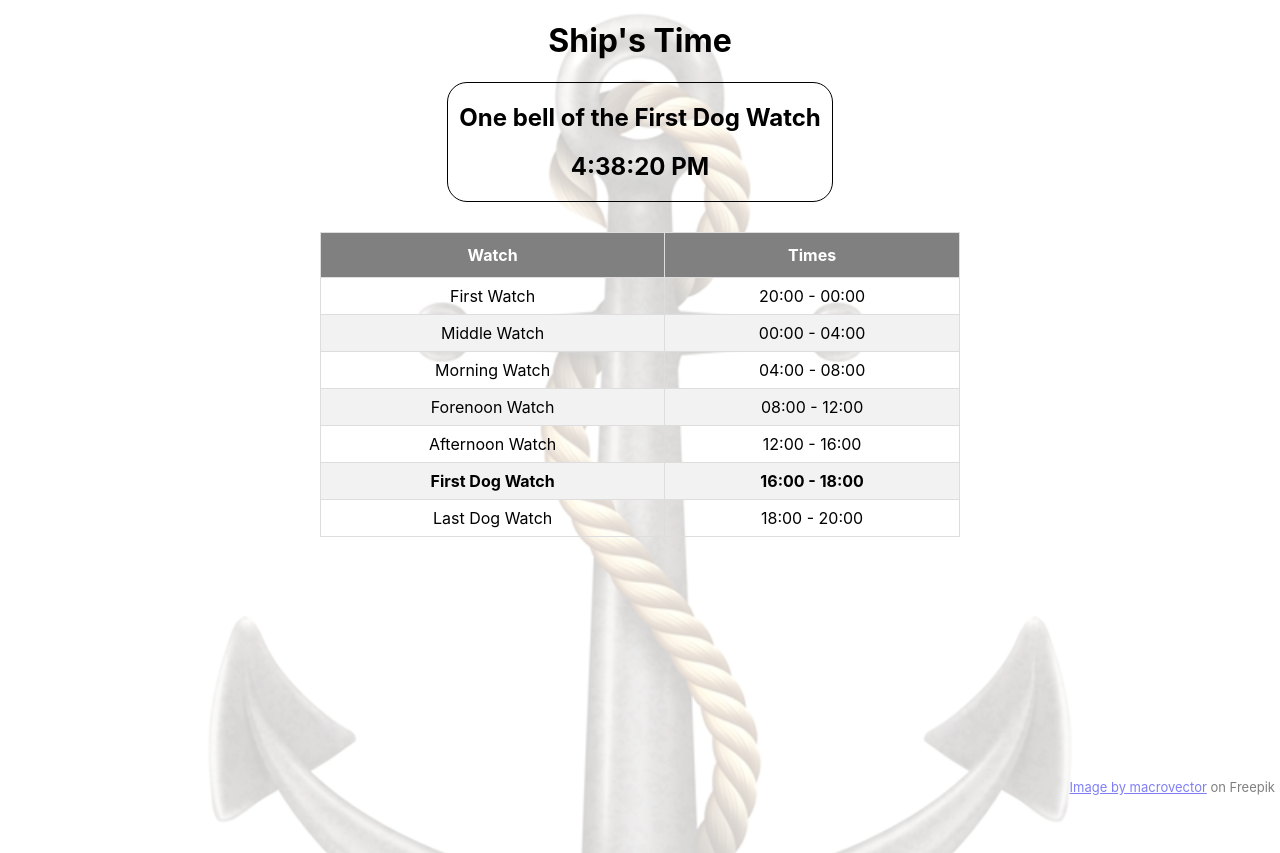
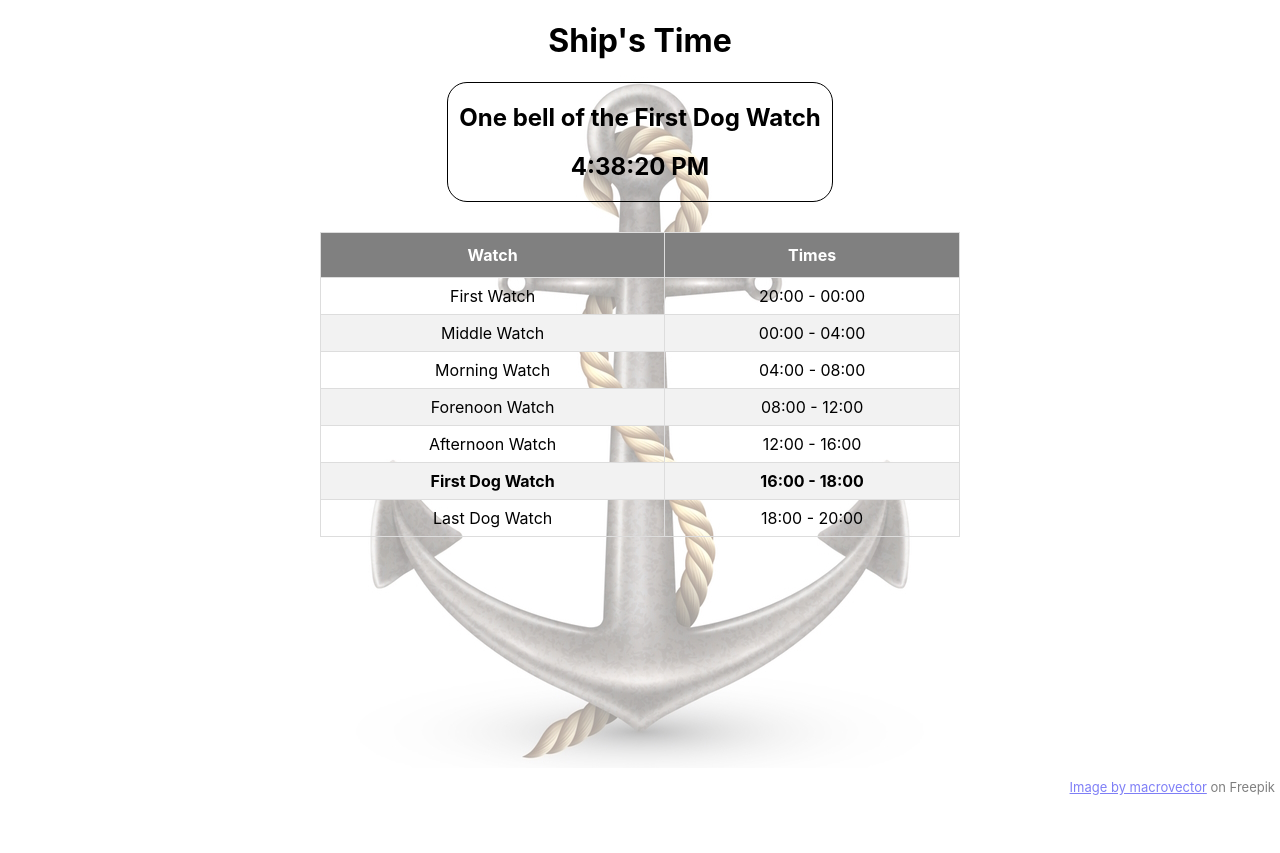
Before and after one commit to schweben/ships-time, a React (Create React App) app: page / in a window 1280 px wide. Shown: the top 853 px of the page. After the commit the page ends 821 px from the top, so only its background shows below. Built offline with nearby package versions, Linux system fonts and the light colour scheme.

Commit message:
Improved background image

```diff
--- a/src/App.css
+++ b/src/App.css
@@ -1,15 +1,9 @@
 .app {
   text-align: center;
-}
-
-.backgroundImage {
-  opacity: 0.2;
-  position: absolute;
-  left: 0;
-  top: 0;
-  width: 100%;
-  height: auto;
-  z-index: -1000;
+  height: 100vh;
+  background-image: url('anchor-background-opaque.jpg');
+  background-repeat: no-repeat;
+  background-position: center;
 }
 
 .imageAttribution {
--- a/src/App.js
+++ b/src/App.js
@@ -2,13 +2,11 @@ import React from 'react';
 import CurrentWatch from './components/CurrentWatch';
 import Watches from './components/Watches';
 
-import anchor from './anchor-background.jpg';
 import './App.css';
 
 function App() {
   return (
     <div className="app">
-      <img className="backgroundImage" src={anchor} alt="Anchor"/>
       <div className="header">
         <h1>Ship's Time</h1>
       </div>
```
Also changed, not shown: src/anchor-background-opaque.jpg (added).
